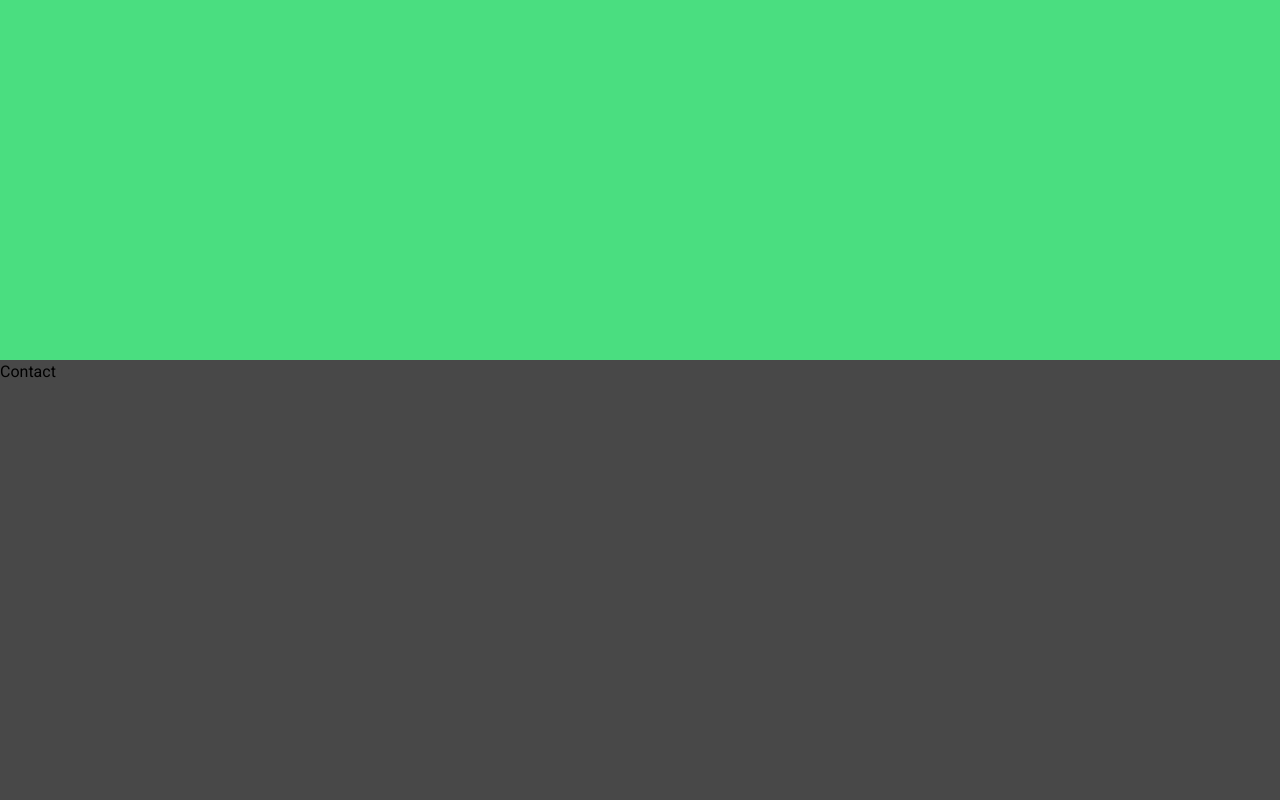
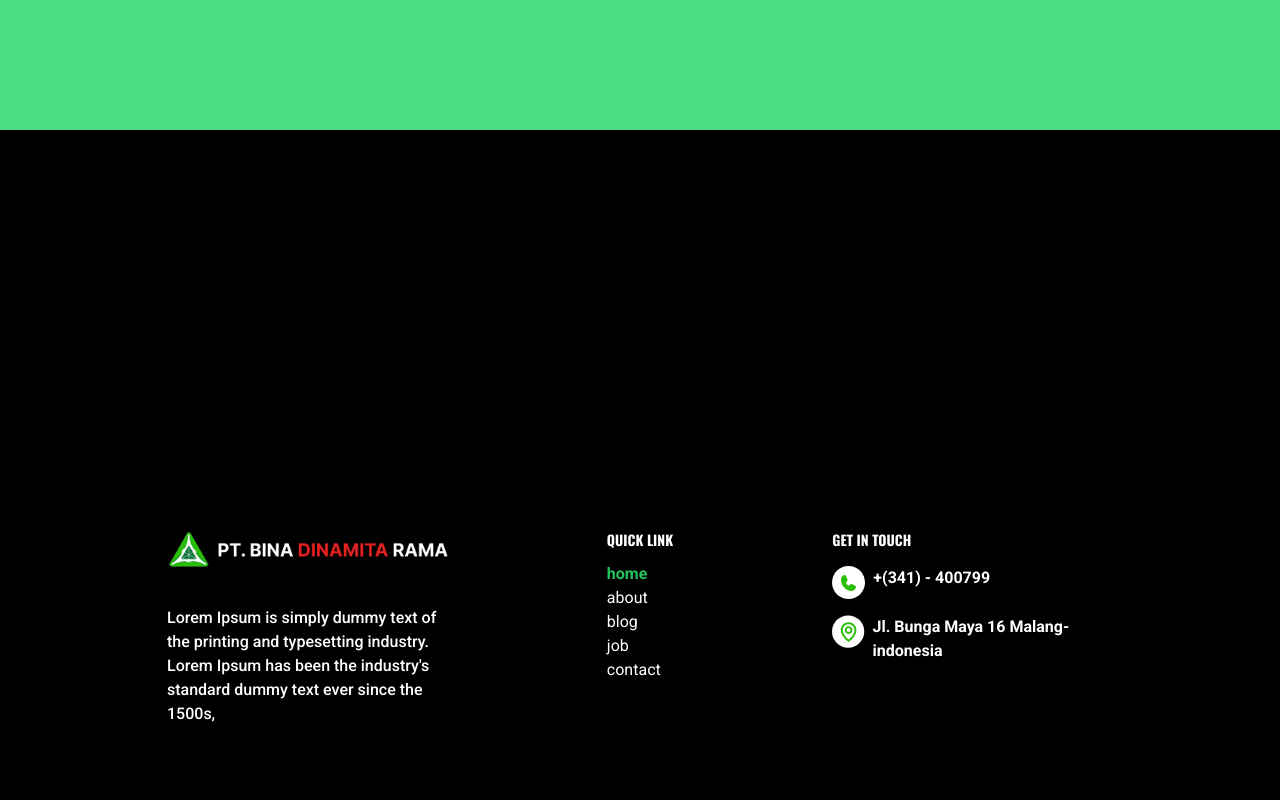
Before and after one commit to ujangaris/PT-Bina-Dinamita-Rama-, a React (Vite) app: page / in a window 1280 px wide. Shown: the part 2040-2840 px from the top of the page. Built offline with nearby package versions, Linux system fonts and the light colour scheme.

Commit message:
update contact

```diff
--- a/src/App.jsx
+++ b/src/App.jsx
@@ -1,7 +1,6 @@
 import { About } from "./components/About";
 import { Blog } from "./components/Blog";
 import { Contact } from "./components/Contact";
-import { Footer } from "./components/Footer";
 import { Header } from "./components/Header";
 import { Hero } from "./components/Hero";
 
@@ -14,7 +13,6 @@ function App() {
         <About />
         <Blog />
         <Contact />
-        <Footer />
       </main>
     </>
   );
--- a/src/components/Contact.jsx
+++ b/src/components/Contact.jsx
@@ -1,7 +1,9 @@
+import { Footer } from "./Footer";
+
 export const Contact = () => {
   return (
     <div className="h-[100vh] bg-primary-100" id="contact">
-      Contact
+      <Footer />
     </div>
   );
 };
```
